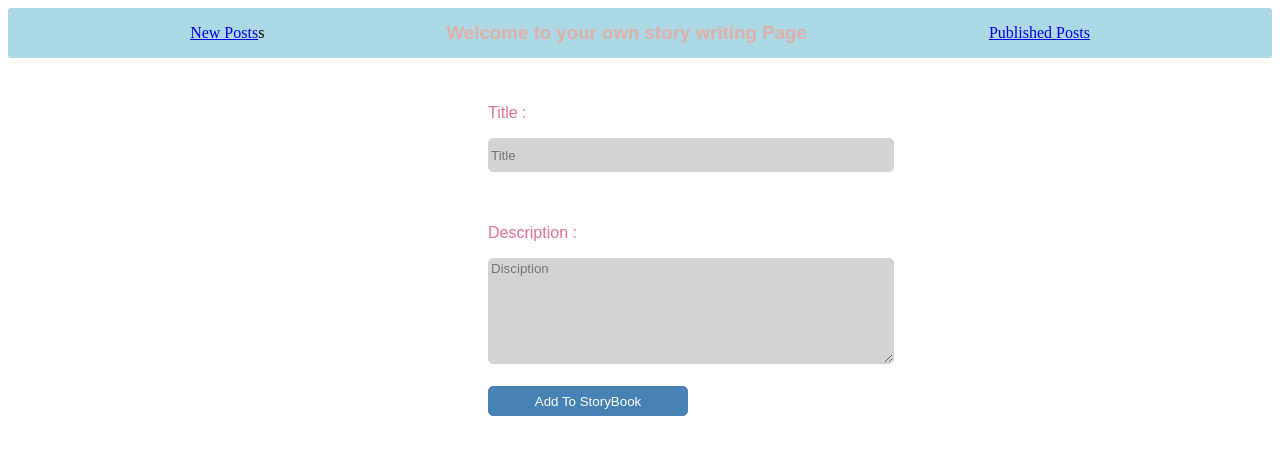
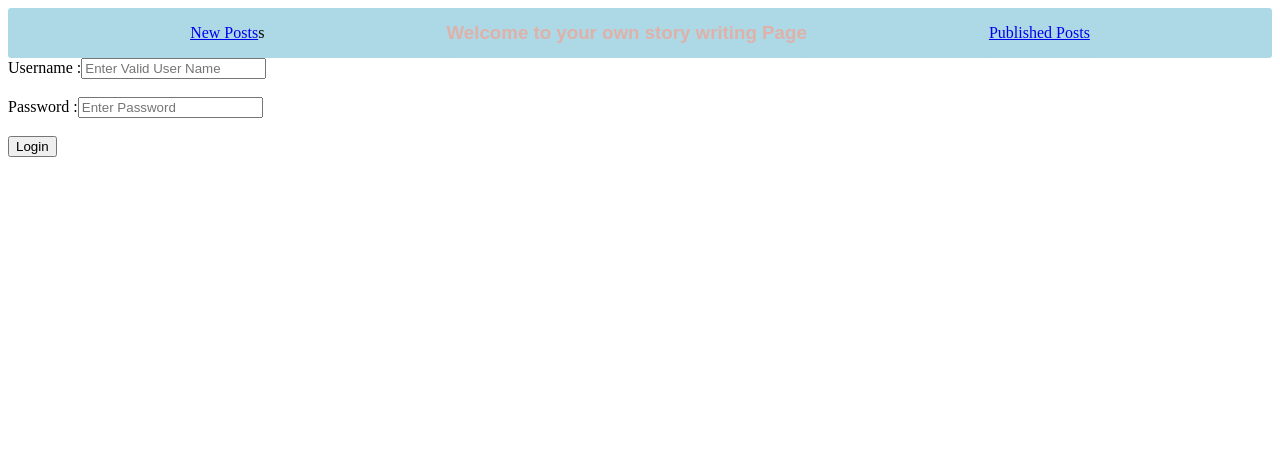
Before and after one commit to Amit-kore-3212/React-assignments, a React (Create React App) app: page / in a window 1280 px wide. Shown: the top 454 px of the page. Built offline with nearby package versions, Linux system fonts and the light colour scheme.

Commit message:
first-commit

```diff
--- a/src/App.tsx
+++ b/src/App.tsx
@@ -3,6 +3,7 @@ import {useState} from 'react'
 import {BrowserRouter,Route} from 'react-router-dom'
 import { Title ,  Home } from './Test-Assignment/Components'
 import  Data from './Test-Assignment/Components/Data//Data'
+import { Login } from './Todo'
 // import { Login , Todo} from './Todo'
 
 export const DataContext = React.createContext<any[]>([])
@@ -24,8 +25,10 @@ const [data , setData] = useState<any[]>([])
        {/* <ProductList products={products} /> */}
        <Home/>
 
-   <Route path="/" component={ Title } exact={true}/>
-   <Route path="/posts" component={Data}/>
+   {/* <Route path="/" component={ Title } exact={true}/>
+   <Route path="/posts" component={Data}/> */}
+
+   <Route path="/" component={Login} exact={true}/>
 
 
 
--- a/src/ShoppingCart/DisplayProducts/Cart/Cart.tsx
+++ b/src/ShoppingCart/DisplayProducts/Cart/Cart.tsx
@@ -17,6 +17,8 @@ export const Cart:React.FC<Props> =(props:Props)=>{
         setCart(prevState => !prevState)
 
     }
+
+
     useEffect(()=>{
         setCartInfo(props.productInfo)
 
--- a/src/ShoppingCart/DisplayProducts/ProductList/ProductList.tsx
+++ b/src/ShoppingCart/DisplayProducts/ProductList/ProductList.tsx
@@ -35,8 +35,6 @@ interface Props{
 
     return(
 
-
-
         <div>
 
             <Header >
--- a/src/Todo/Login/Login.tsx
+++ b/src/Todo/Login/Login.tsx
@@ -1,4 +1,4 @@
-import React, { useEffect, useState } from 'react'
+import React, { useEffect, useState,useRef } from 'react'
 import { RouteComponentProps } from 'react-router-dom'
 import {History,LocationState} from 'history'
 
@@ -12,6 +12,9 @@ export const Login:React.FC<Props> =  (props:Props, {history}:RouteComponentProp
     const [password,setPassword] = useState<string>("")
     const [errorUserName , setErrorUserName] = useState<string>("")
     const [errorPassword , setErrorPassword] = useState<string>("")
+    const TextInput = useRef() as React.RefObject<HTMLInputElement>
+    const InputPassword = useRef() as React.RefObject<HTMLInputElement>
+
 
 
     const handleUserName=(e:React.ChangeEvent<HTMLInputElement>):void=>{
@@ -27,12 +30,16 @@ export const Login:React.FC<Props> =  (props:Props, {history}:RouteComponentProp
      const validate =():boolean =>{
          if(username == ""){
              setErrorUserName("Username should be Present")
+         TextInput?.current?.focus()
+
              return false
          }else {
              setErrorUserName("")
          }
          if(password.length < 6){
              setErrorPassword("Password should have atleast 6 characters")
+             InputPassword?.current?.focus()
+
              return false
          }else {
              setErrorPassword("")
@@ -48,13 +55,16 @@ export const Login:React.FC<Props> =  (props:Props, {history}:RouteComponentProp
 
             localStorage.setItem('username',username)
             localStorage.setItem('password',password)
-         props.history.push("/todo")
+             props.history.push("/todo")
+
 
 
         }
 
 
     }
+
+
     useEffect(() : void=> {
         const username = localStorage.getItem('username')
         if(username){
@@ -66,10 +76,6 @@ export const Login:React.FC<Props> =  (props:Props, {history}:RouteComponentProp
             setPassword(password)
         }
 
-
-
-
-
  },[])
 
     return (
@@ -77,13 +83,13 @@ export const Login:React.FC<Props> =  (props:Props, {history}:RouteComponentProp
             <form onSubmit={handleSubmit}>
                 <div>
                 <label>Username :</label>
-                <input type="text" value={username} placeholder="Enter Valid User Name" onChange={handleUserName}/>
+                <input type="text" value={username} id="username" placeholder="Enter Valid User Name" ref={TextInput} onChange={handleUserName}/>
 
                 </div>
                 <div style={{color:'red'}}>{errorUserName}</div>
                 <div><br/>
                 <label>Password :</label>
-                <input type="password" value={password} placeholder="Enter Password" onChange={handlePassword}/>
+                <input type="password" value={password} id="password" placeholder="Enter Password" ref={InputPassword} onChange={handlePassword}/>
 
                 </div>
                 <div style={{color:'red'}}>{errorPassword}</div><br/>
```
